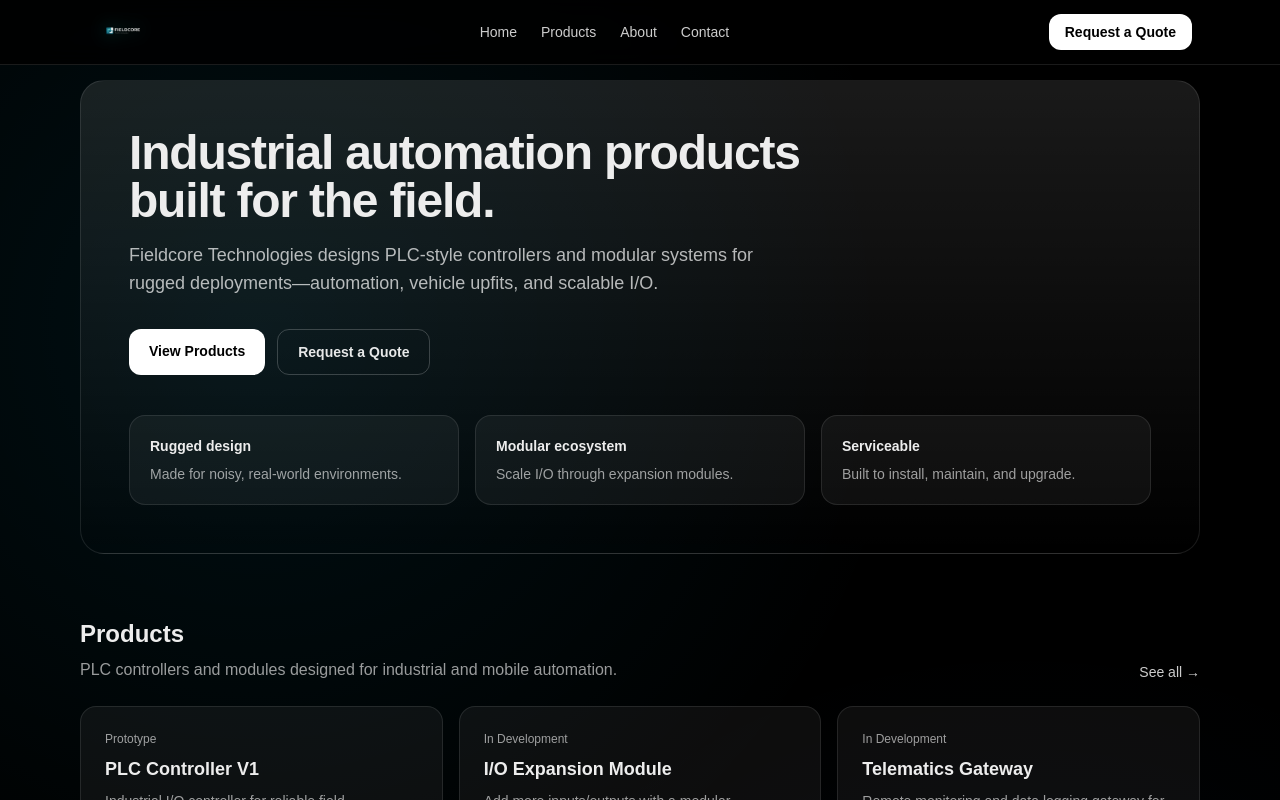
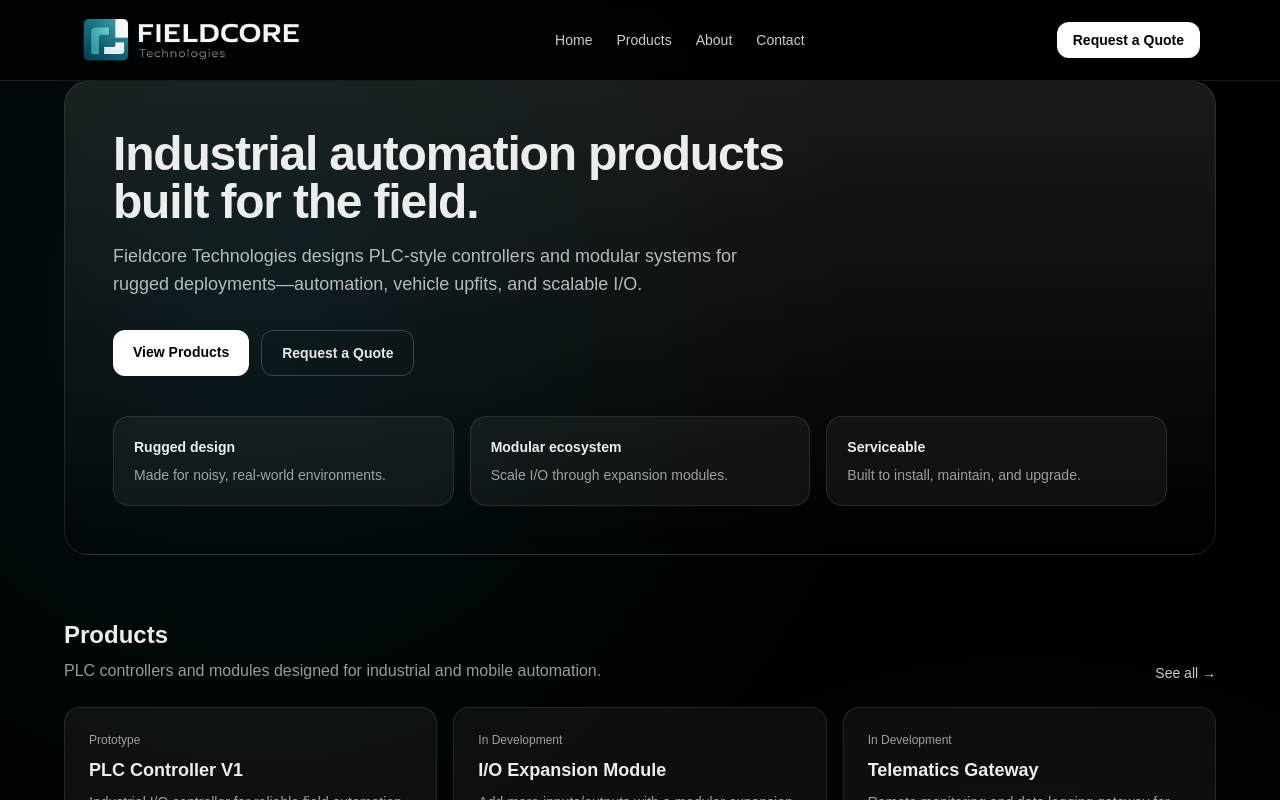
Before and after one commit to aikhontech/fieldcore-website, a Next.js app: page / in a window 1280 px wide. Shown: the top 800 px of the page. Built offline with nearby package versions, Linux system fonts and the light colour scheme.

Commit message:
LOGO UPDATED BY CROPPING AND NAVBAR.TSX UPDATE

```diff
--- a/app/layout.tsx
+++ b/app/layout.tsx
@@ -17,7 +17,7 @@
     <html lang="en">
       <body className="min-h-screen bg-black text-white">
         <Navbar />
-        <main className="mx-auto max-w-6xl px-4 pt-20 pb-16">{children}</main>
+        <main className="mx-auto max-w-6xl px- pb-">{children}</main>
         <Footer />
       </body>
     </html>
--- a/components/Navbar.tsx
+++ b/components/Navbar.tsx
@@ -10,21 +10,17 @@
 
 export default function Navbar() {
   return (
-    // fixed height navbar
-    <header className="fixed top-0 left-0 w-full z-50 bg-black/80 backdrop-blur-md border-b border-white/10">
-      <div className="mx-auto max-w-6xl px-6 h-16 flex items-center justify-between">
+    <header className="sticky top-0 z-50 border-b border-white/10 bg-black/70 backdrop-blur">
+      <div className="mx-auto flex h-20 max-w-6xl items-center justify-between px-4">
         <Link href="/" className="flex items-center gap-3">
-          {/* Bigger logo */}
           <Image
-            src="/images/company-logo.png"
+            src="/images/company-logo1.png"
             alt="Fieldcore Technologies"
-            width={220}
-            height={60}
+            width={1000}
+            height={300}
             priority
-            className="w-auto h-12 drop-shadow-[0_0_8px_rgba(0,255,255,0.3)]"
+            className="h-12 w-auto object-contain"   // 👈 bigger logo
           />
-
-          {/* Optional text (remove if you want logo-only) */}
         </Link>
 
         <nav className="hidden gap-6 md:flex">
```
Also changed, not shown: public/images/company-logo1.jpg (added), public/images/company-logo1.png (added).
